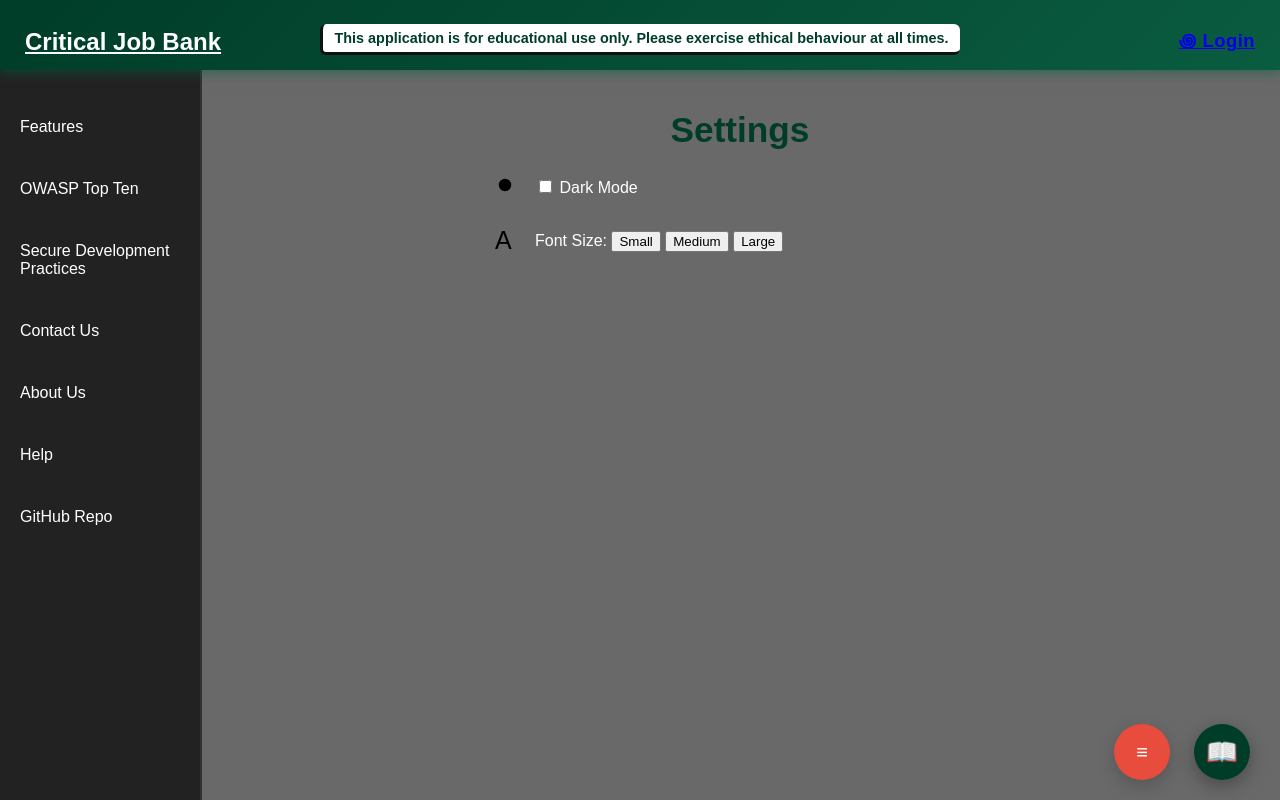
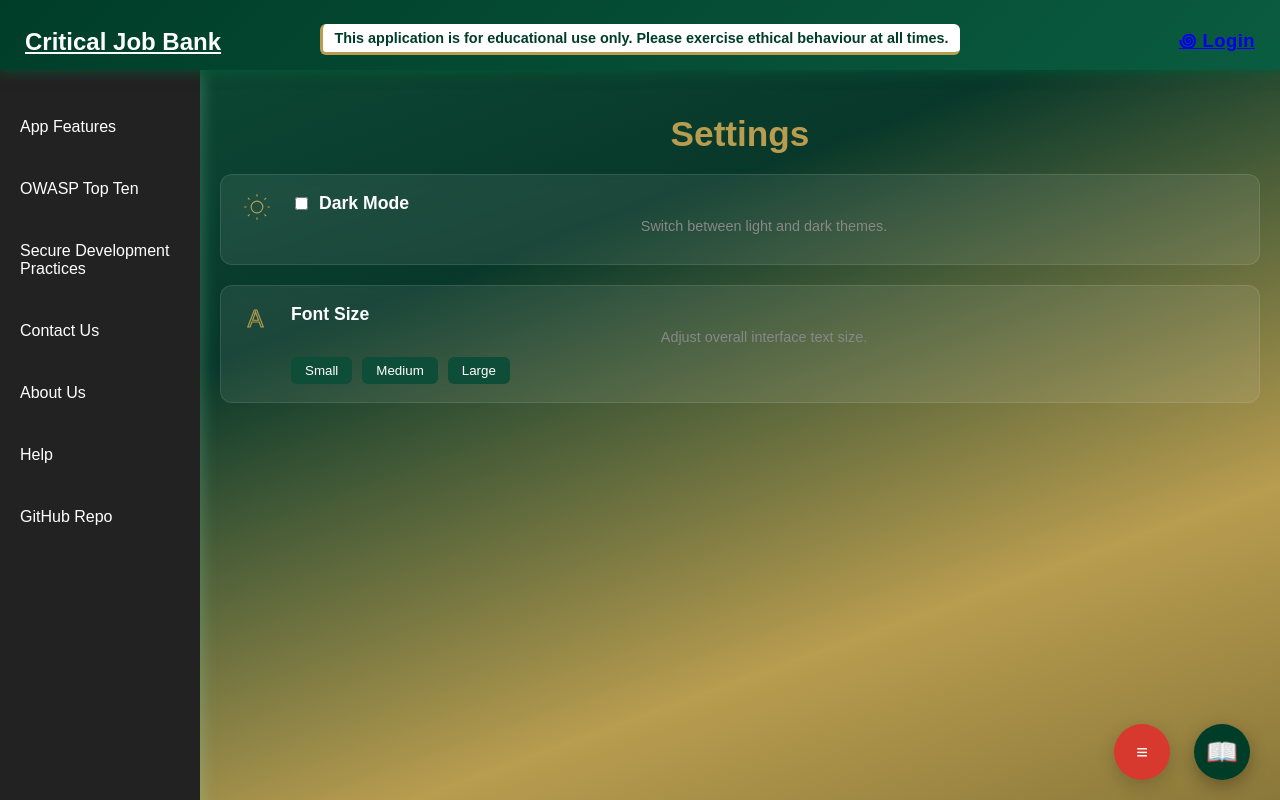
Before and after one commit to NZShroomy/Vulnerable-Web-app, a Flask app: page /settings in a window 1280 px wide. Run offline with Flask 3, Linux system fonts and the light colour scheme.

Commit message:
STYLE
added some changes to the style of the system, in an attempt to make it look more professional

```diff
--- a/static/attackbutton.css
+++ b/static/attackbutton.css
@@ -26,6 +26,7 @@
 
 }
 
+
 .fab.expanded .fab-menu {
     opacity: 1;
     transform: translateX(0) scale(1);
@@ -36,7 +37,7 @@
     width: 56px;
     height: 56px;
     border-radius: 50%;
-    background: #e74c3c;
+    background: #d7392f;
     color: #fff;
     border: none;
     cursor: pointer;
@@ -45,6 +46,11 @@
     align-items: center;
     justify-content: center;
     box-shadow: 0 6px 18px rgba(0,0,0,0.18);
+}
+
+.fab-main:hover {
+    background: #e74c3c;
+    opacity: 75%;
 }
 
 .fab-item {
--- a/static/global.css
+++ b/static/global.css
@@ -1,16 +1,45 @@
 body {
     margin: 0;
     font-family: Arial, sans-serif;
-    background: #696969;
+    background: linear-gradient(
+        160deg,
+        #0e4d37 0%,
+        #08382a 35%,
+        #b89c4f 75%,   /* soft gold */
+        #8a783a 100%   /* deeper gold */
+    );
+    background-attachment: fixed;
+    color: white;
     background-size: cover;
-    color: white;
 }
 
 body.dark-mode {
-  background: #111;
-  color: #eee;
+    background: linear-gradient(
+        160deg,
+        #062a1f 0%,     /* deep muted green */
+        #031d16 35%,    /* darker pounamu green */
+        #6e6030 75%,    /* muted brass gold */
+        #3f361d 100%    /* deep antique gold / warm shadow */
+    );
+    color: #eee;
 }
 
+body.dark-mode .settings-card {
+    background: rgba(0,0,0,0.4);
+    border-color: rgba(255,255,255,0.05);
+}
+
+body.dark-mode .settings-title {
+    color: #b89c4f;
+}
+
+body.dark-mode .settings-icon svg {
+    color: #b89c4f; /* gold accent in dark mode */
+}
+
+body.dark-mode .settings-desc {
+    color: #aaa;
+}
 
 .layout-grid {
     display: grid;
@@ -159,8 +188,8 @@ header.dark-mode {
     font-size: 0.9rem;
     font-weight: 600;
     border-radius: 6px;
-    border-left: 3px solid #111;
-    border-bottom: 3px solid #111;
+    border-left: 3px solid #b89c4f;
+    border-bottom: 3px solid #b89c4f;
     pointer-events: auto;
 }
 
@@ -169,14 +198,13 @@ header.dark-mode {
     width: 200px;
     background: #222;
     padding-top: 20px;
-    border-right: 2px solid #333;
+    box-shadow: 2px 0 15px rgba(148, 245, 199, 0.25);
     height: calc(100vh - 70px);
     overflow: auto;
     position: fixed;
     top: 70px;
     left: 0;
     overflow-y: auto;
-
 }
 
 .sidebar.dark-mode {
@@ -723,11 +764,50 @@ color: #333;
 }
 
 .settings-title {
-    text-align: center;
     font-size: 2.2rem;
-    margin: 20px 0 15px; /* small gap below title */
-    font-weight: 700;
-    color: #003d29;
+    margin-bottom: 20px;
+    font-weight: 600;
+    color: #b89c4f;
+}
+
+.settings-container {
+    display: flex;
+    flex-direction: column;
+    gap: 20px;
+}
+
+.settings-card {
+    display: flex;
+    gap: 20px;
+    padding: 18px 22px;
+    border-radius: 12px;
+    background: rgba(255,255,255,0.08);
+    backdrop-filter: blur(6px);
+    border: 1px solid rgba(255,255,255,0.1);
+}
+
+.settings-icon svg {
+    fill: none;
+    stroke: currentColor;
+    color: #b89c4f;
+}
+
+.settings-content {
+    flex: 1;
+}
+
+.settings-label {
+    font-size: 1.1rem;
+    font-weight: 600;
+    display: flex;
+    align-items: center;
+    gap: 8px;
+}
+
+.settings-desc {
+    color: #888;
+    margin: 4px 0 12px;
+    font-size: 0.9rem;
 }
 
 .settings-list {
@@ -753,6 +833,24 @@ color: #333;
     flex-grow: 1;
 }
 
+.font-btn-group {
+    display: flex;
+    gap: 10px;
+}
+
+.font-btn {
+    padding: 6px 14px;
+    border-radius: 6px;
+    border: none;
+    background: #0e4d37;
+    color: white;
+    cursor: pointer;
+}
+
+.font-btn:hover {
+    opacity: 0.85;
+}
+
 .features-container {
     height: auto;
     display: flex;
--- a/templates/Base.html
+++ b/templates/Base.html
@@ -67,14 +67,14 @@
 
         {% else %}
             <!-- PUBLIC (NOT LOGGED IN) SIDEBAR -->
-            <li><a href="{{ url_for('features') }}">Features</a></li>
+            <li><a href="{{ url_for('features') }}">App Features</a></li>
             <li><a href="https://owasp.org/www-project-top-ten/" target="_blank">OWASP Top Ten</a></li>
             <li><a href="#dev">Secure Development Practices</a></li>
             <li><a href="#contact">Contact Us</a></li>
 
             <!-- About Us and Help exist but scroll anchors (public version) -->
             <li><a href="{{ url_for('aboutus') }}">About Us</a></li>
-            <li><a href="#help">Help</a></li>
+            <li><a href="{{ url_for('help') }}">Help</a></li>
 
             <li><a href="https://github.com/NZShroomy/Vulnerable-Web-app" target="_blank">GitHub Repo</a></li>
         {% endif %}
--- a/templates/Settings.html
+++ b/templates/Settings.html
@@ -3,38 +3,46 @@
 {% block title %}Settings{% endblock %}
 <!-- main content change this per page-->
 {% block content %}
+
 <h1 class="settings-title">Settings</h1>
 
-<div class="settings-list">
+<div class="settings-container">
 
-    <!-- Theme -->
-    <div class="settings-item">
-        <div class="icon">
-            <!-- Sun/Moon icon -->
-            <svg width="30" height="30" viewBox="0 0 24 24">
+    <!-- THEME TOGGLE -->
+    <div class="settings-card">
+        <div class="settings-icon">
+            <svg width="28" height="28" viewBox="0 0 24 24">
                 <circle cx="12" cy="12" r="5"/>
                 <path d="M12 1v2M12 21v2M4.22 4.22l1.42 1.42M18.36 18.36l1.42 1.42M1 12h2M21 12h2M4.22 19.78l1.42-1.42M18.36 5.64l1.42-1.42"/>
             </svg>
         </div>
-        <div class="text">
-            <label>
-                <input type="checkbox" id="darkModeToggle"> Dark Mode
+
+        <div class="settings-content">
+            <label class="settings-label">
+                <input type="checkbox" id="darkModeToggle">
+                <span>Dark Mode</span>
             </label>
+            <p class="settings-desc">Switch between light and dark themes.</p>
         </div>
     </div>
 
-    <!-- Font Size -->
-    <div class="settings-item">
-        <div class="icon">
-            <svg width="30" height="30" viewBox="0 0 24 24">
+    <!-- FONT SIZE -->
+    <div class="settings-card">
+        <div class="settings-icon">
+            <svg width="28" height="28" viewBox="0 0 24 24">
                 <text x="4" y="20" font-size="20">A</text>
             </svg>
         </div>
-        <div class="text">
-            Font Size:
-            <button class="font-btn" data-size="16">Small</button>
-            <button class="font-btn" data-size="20">Medium</button>
-            <button class="font-btn" data-size="24">Large</button>
+
+        <div class="settings-content">
+            <div class="settings-label">Font Size</div>
+            <p class="settings-desc">Adjust overall interface text size.</p>
+
+            <div class="font-btn-group">
+                <button class="font-btn" data-size="16">Small</button>
+                <button class="font-btn" data-size="20">Medium</button>
+                <button class="font-btn" data-size="24">Large</button>
+            </div>
         </div>
     </div>
 
@@ -46,7 +54,10 @@ document.addEventListener("DOMContentLoaded", () => {
     const fontBtns = document.querySelectorAll(".font-btn");
 
     // Initialize toggle based on saved value
-    if (localStorage.getItem('darkMode') === 'true') darkToggle.checked = true;
+    if (localStorage.getItem('darkMode') === 'true') {
+        darkToggle.checked = true;
+        document.body.classList.add("dark-mode");
+    }
 
     // Dark mode toggle
     darkToggle.addEventListener("change", () => {
@@ -62,6 +73,10 @@ document.addEventListener("DOMContentLoaded", () => {
             localStorage.setItem('fontSize', size);
         });
     });
+
+    // Load saved font size
+    const savedSize = localStorage.getItem('fontSize');
+    if (savedSize) document.body.style.fontSize = savedSize + "px";
 });
 </script>
 
--- a/templates/Transferfunds.html
+++ b/templates/Transferfunds.html
@@ -6,7 +6,6 @@
 {% block content %}
 
 <link rel="stylesheet" href="{{ url_for('static', filename='global.css') }}">
-<link rel="stylesheet" href="{{ url_for('static', filename='TransferFunds.css') }}">
 
 <script>
 const accountData = {
```
Also changed, not shown: other parts of static/global.css (+27 -13 lines).
